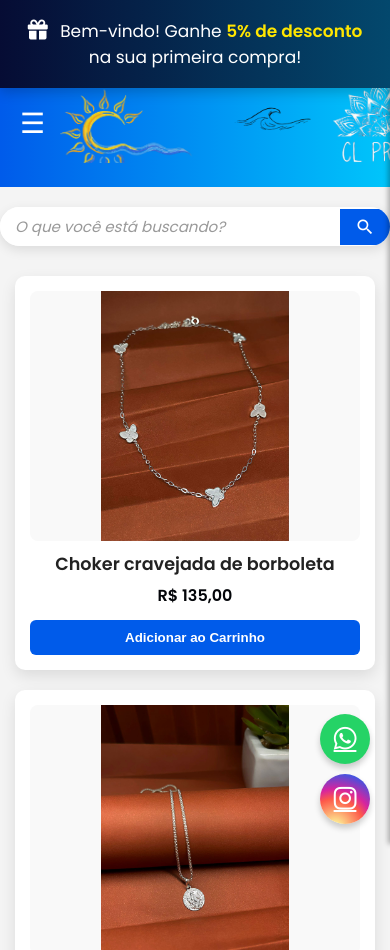
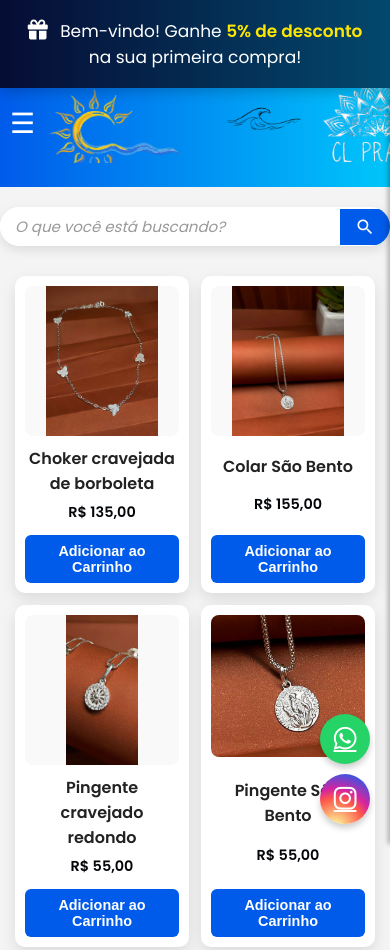
Before and after one commit to Liedson20/CL_Prata, a plain HTML site: page index.html in a window 390 px wide. Shown: the top 950 px of the page. Drawn offline with Linux system fonts and the light colour scheme.

Commit message:
Update style.css
ajuste sobre o responsivo mobile

```diff
--- a/style.css
+++ b/style.css
@@ -16,9 +16,11 @@ body {
   align-items: center;
   justify-content: space-between;
   background: linear-gradient(to right, #005bea, #00c6fb);
-  padding: 10px 20px;
+  padding: 10px;
+  width: 100%;
   color: white;
   position: relative;
+  box-sizing: border-box;
 }
 
 /* Ícone do menu */
@@ -646,3 +648,53 @@ body {
   color: #eef1e6;
   font-style: italic;
 }
+
+/*correção na tela mobile*/
+
+@media (max-width: 480px) {
+  .topo {
+    flex-direction: column;
+    text-align: center;
+  }
+
+  .topo img {
+    margin: 0 0 10px 0;
+  }
+
+  .topo h1 {
+    font-size: 1.2rem;
+  }
+}
+
+
+@media (max-width: 600px) {
+  .produtos {
+    grid-template-columns: repeat(2, 1fr); /* 2 colunas no celular */
+    gap: 12px;
+  }
+
+  .produto-card {
+    padding: 10px;
+  }
+
+  .produto-card img {
+    max-height: 150px;
+  }
+
+  .produto-card h3 {
+    font-size: 1rem;
+  }
+
+  .descricao {
+    font-size: 0.8rem;
+  }
+
+  .preco {
+    font-size: 0.9rem;
+  }
+
+  .btn-add {
+    padding: 8px;
+    font-size: 0.9rem;
+  }
+}
```
